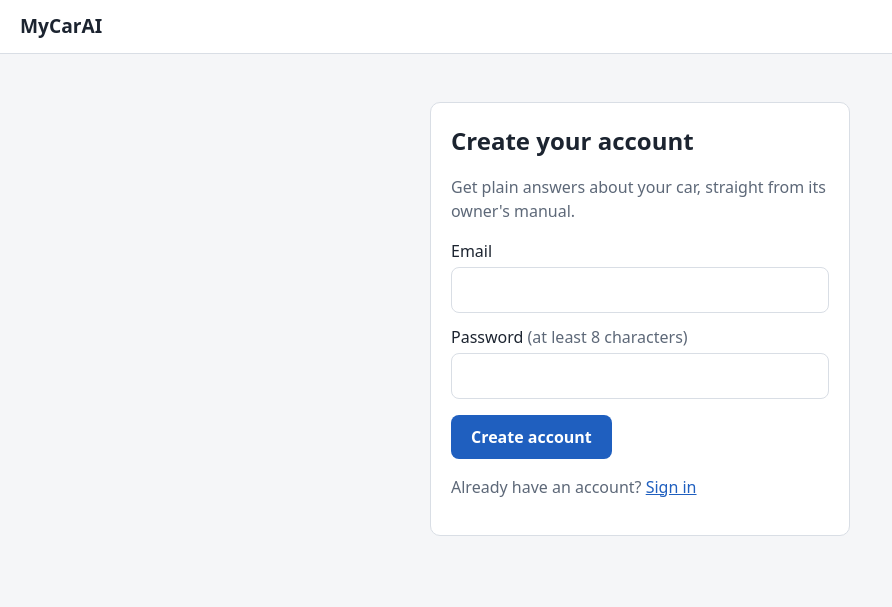
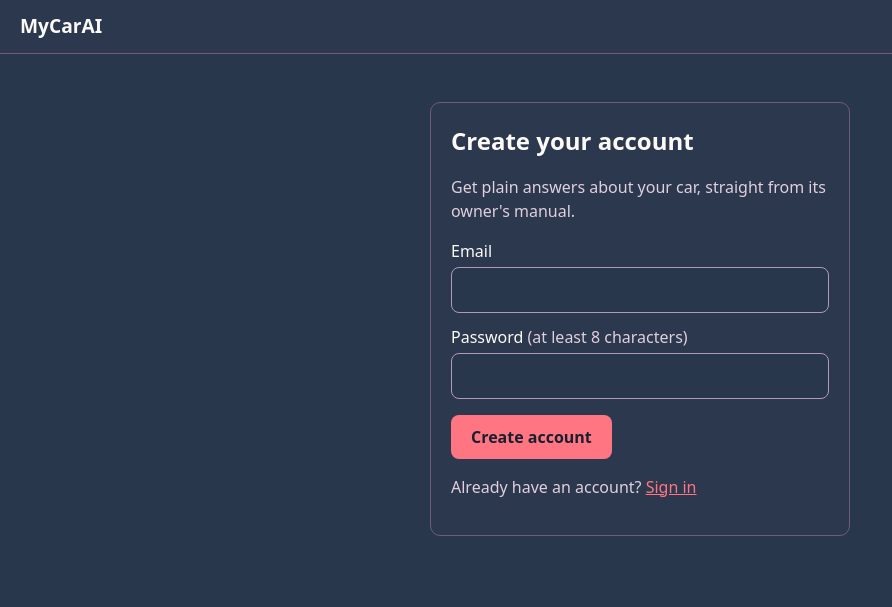
Before and after one commit to willyweb31/AiDD_Final_Project, a Flask app: page /signup in a window 1280 px wide. Shown: the top 607 px of the page, without its empty margins (0-892 px from the left). Run offline with Flask 3, Linux system fonts and the light colour scheme.

Commit message:
updated css to use sunset color scheme

```diff
--- a/static/style.css
+++ b/static/style.css
@@ -1,16 +1,22 @@
 :root {
-  --bg: #f5f6f8;
-  --surface: #ffffff;
-  --text: #1c2430;
-  --muted: #5d6878;
-  --border: #d9dee5;
-  --accent: #1f5fbf;
-  --accent-text: #ffffff;
-  --driver-bubble: #e7effb;
-  --error: #b42318;
-  --error-bg: #fdecea;
-  --notice-bg: #e8f5ec;
-  --notice-text: #1d5c34;
+  color-scheme: dark;
+  /* Sunset palette: blue #355c7d, purple #725a7a, rose #c56c86, coral #ff7582. */
+  --bg: #29374d;
+  --surface: #2c384e;
+  --input-bg: #29374d;
+  --text: #fcfaf7;
+  --muted: #e0d0de;
+  --border: #725a7a;
+  --control-border: #b299b7;
+  --accent: #ff7582;
+  --accent-hover: #ff929c;
+  --accent-text: #172030;
+  --driver-bubble: #355c7d;
+  --error: #ff929c;
+  --error-bg: #4b3043;
+  --notice-bg: #725a7a;
+  --notice-text: #fcfaf7;
+  --selection-bg: #c56c86;
   --radius: 10px;
 }
 
@@ -24,6 +30,10 @@ body {
 }
 
 a { color: var(--accent); }
+a:hover { color: var(--accent-hover); }
+
+::selection { background: var(--selection-bg); color: var(--accent-text); }
+:focus-visible { outline: 2px solid var(--accent); outline-offset: 3px; }
 
 .site-header {
   display: flex;
@@ -58,12 +68,13 @@ label { display: block; font-weight: 500; margin: 12px 0 4px; }
 input, select, textarea {
   width: 100%;
   padding: 10px 12px;
-  border: 1px solid var(--border);
+  border: 1px solid var(--control-border);
   border-radius: 8px;
   font: inherit;
-  background: var(--surface);
+  background: var(--input-bg);
   color: var(--text);
 }
+input::placeholder, textarea::placeholder { color: var(--muted); opacity: 1; }
 textarea { resize: vertical; }
 
 button {
@@ -77,9 +88,12 @@ button {
   font-weight: 600;
   cursor: pointer;
 }
+button:hover:not(:disabled) { background: var(--accent-hover); }
 button:disabled { opacity: 0.6; cursor: wait; }
-button.secondary { background: transparent; color: var(--error); border: 1px solid var(--border); }
+button.secondary { background: transparent; color: var(--error); border: 1px solid var(--control-border); }
+button.secondary:hover:not(:disabled) { background: var(--error-bg); }
 .link-button { margin: 0; padding: 0; background: none; color: var(--accent); font-weight: 500; text-decoration: underline; }
+.link-button:hover:not(:disabled) { background: none; color: var(--accent-hover); }
 
 .muted { color: var(--muted); }
 .error { background: var(--error-bg); color: var(--error); padding: 10px 12px; border-radius: 8px; }
```
